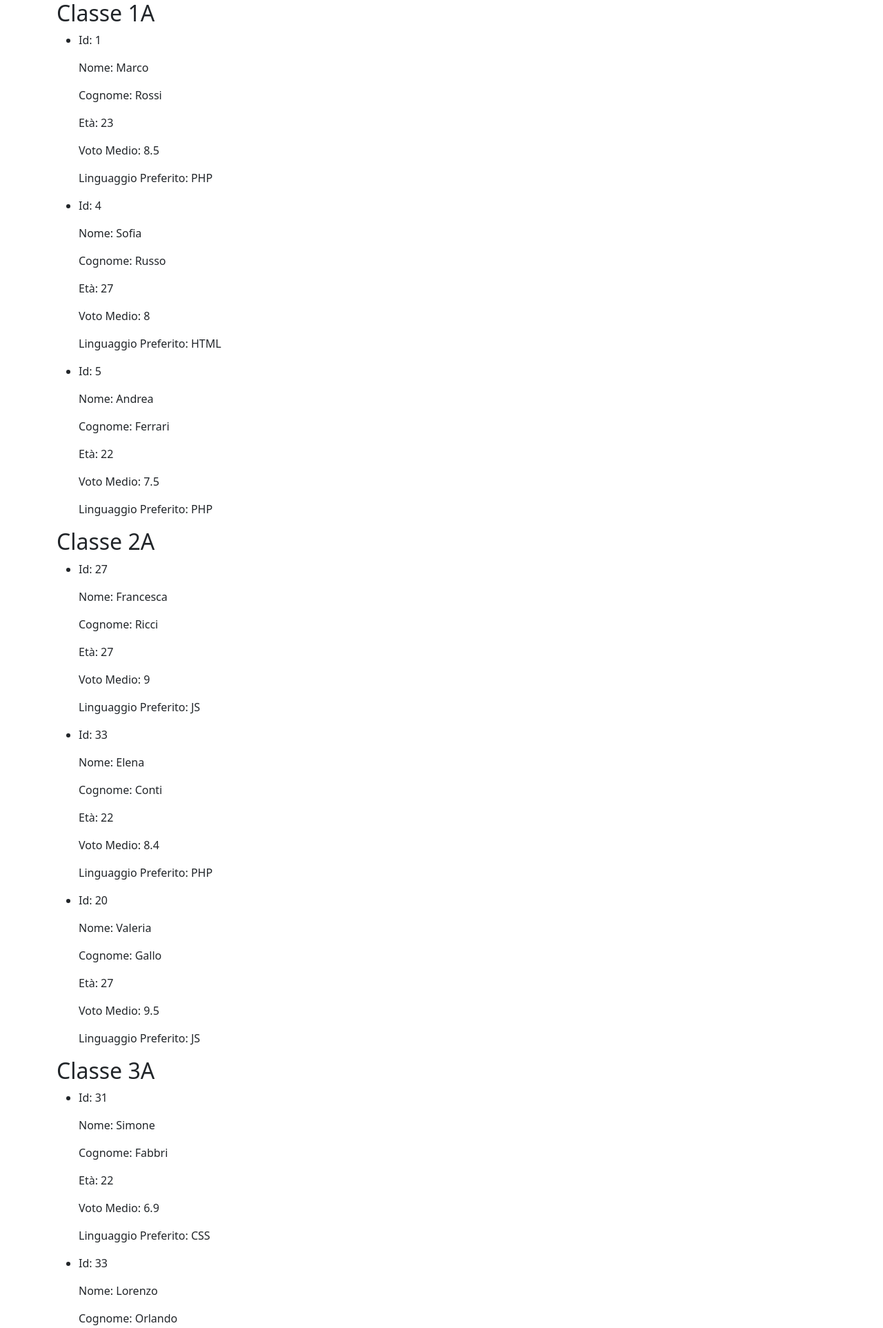
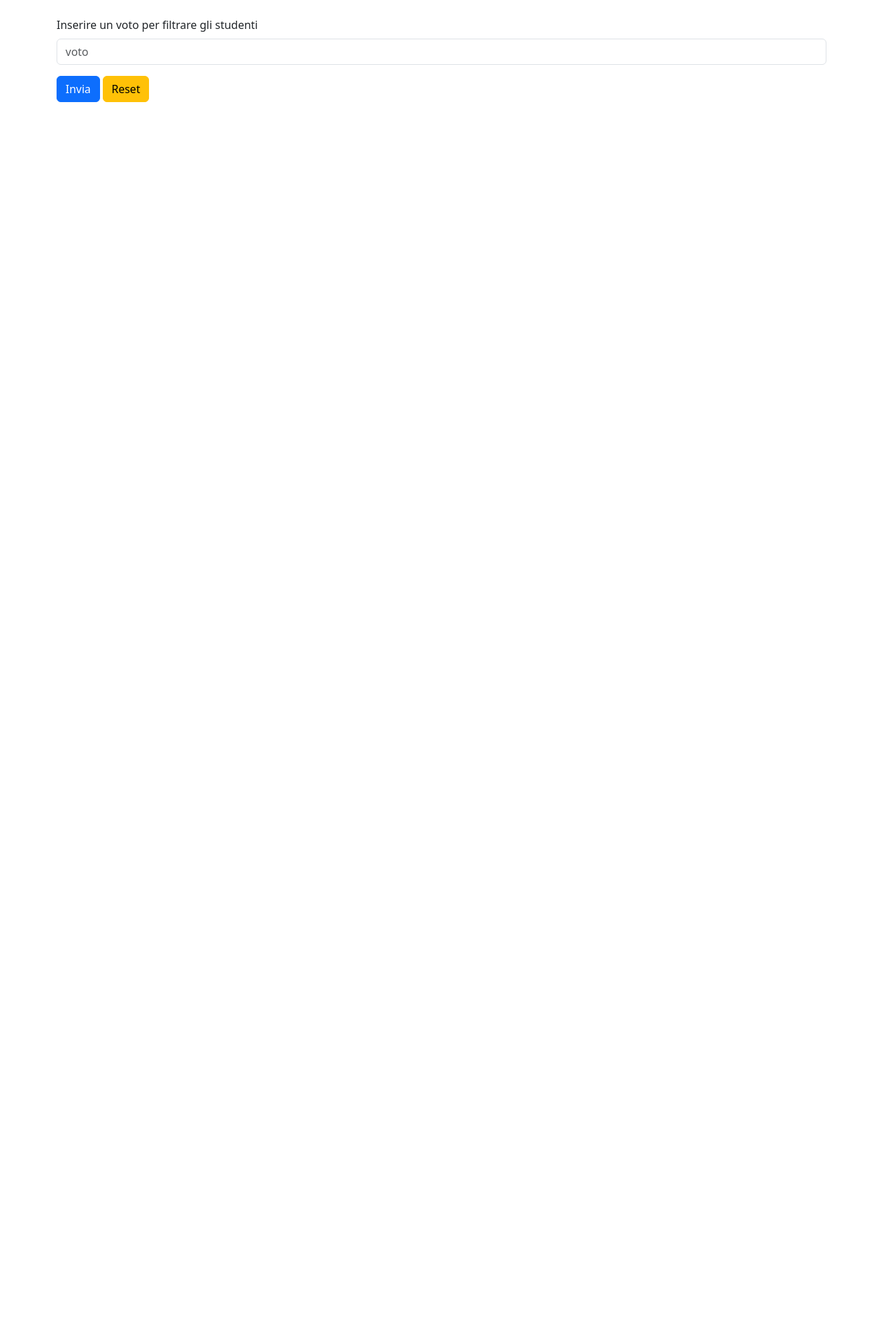
Before and after one commit to GinaTovarAlmario/php-snacks-b1, a PHP site: page /snack4.php in a window 1280 px wide. Shown: the top 1925 px of the page at 69% size. After the commit the page ends 148 px from the top, so only its background shows below. Run offline with PHP 8.4, Linux system fonts and the light colour scheme; data that the repository does not hold is empty.

Commit message:
added the form to the page with an input and two buttons

```diff
--- a/snack4/snack4.php
+++ b/snack4/snack4.php
@@ -8,7 +8,9 @@ Filtrare il nostro array e mostrare, sempre suddivisi per classe, esclusivamente
 con voto medio sufficiente.
 Snack 4C:
 Commentiamo il filtro del punto 4B (lasciatelo nel codice, in modo che possiamo comunque vederlo) e aggiungiamo
-un minimo di stile a piacere. Inseriamo quindi un form in cui l'utente possa inserire un input con il voto medio massimo, e filtriamo in base ad esso solo gli studenti che abbiano una media esclusivamente inferiore al voto inserito.
+un minimo di stile a piacere. Inseriamo quindi un form in cui l'utente possa inserire un input con il voto medio
+massimo, e filtriamo in base ad esso solo gli studenti che abbiano una media esclusivamente inferiore al voto
+inserito.
 Snack 4D:
 Aggiungiamo un input che consenta l'inserimento del linguaggio di programmazione preferito, e filtriamo in base
 ad esso solo gli studenti che abbiano quel linguaggio come preferito.
@@ -258,16 +260,25 @@ studenti, o magari sul nome della nostra classe. -->
 // Snack 4B:
 // Filtrare il nostro array e mostrare, sempre suddivisi per classe, esclusivamente gli studenti e le studentesse
 // con voto medio sufficiente.
-    $filteredClassi=[];
-    // vado a filtrare in base al voto sufficiente
-    foreach($classi as $classiList => $singleClass){
-        foreach($singleClass as $singleElement ){
-            if( floatval($singleElement["voto_medio"]) >= 6){
-                // devo comporre la matrioska
-                $filteredClassi[$classiList][] = $singleElement;
-            }
-        }
-    }
+
+    // $filteredClassi=[];
+    // // vado a filtrare in base al voto sufficiente
+
+    // foreach($classi as $classiList => $singleClass){
+    //     foreach($singleClass as $singleElement ){
+    //         if( floatval($singleElement["voto_medio"]) >= 6){
+    //             // devo comporre la matrioska
+    //             $filteredClassi[$classiList][] = $singleElement;
+    //         }
+    //     }
+    // }
+
+ // Snack 4C:
+ // Commentiamo il filtro del punto 4B (lasciatelo nel codice, in modo che possiamo comunque vederlo) eaggiungiamo
+// un minimo di stile a piacere. Inseriamo quindi un form in cui l'utente possa inserire un input con il voto medio
+// massimo, e filtriamo in base ad esso solo gli studenti che abbiano una media esclusivamente inferiore al voto
+// inserito.
+
 ?>
 <!DOCTYPE html>
 <html lang="en">
@@ -284,6 +295,14 @@ studenti, o magari sul nome della nostra classe. -->
     <main class="container">
         <div class="row">
             <div class="col-12">
+                <form action="snack4.php">
+                    <div class="mb-3 mt-4">
+                        <label for="voto" class="form-label">Inserire un voto per filtrare gli studenti</label>
+                        <input class="form-control" type="text" id="vote" name="vote" placeholder="voto">
+                    </div>
+                    <button type="submit" class="btn btn-primary">Invia</button>
+                    <button class="btn btn-warning">Reset</button>
+                </form>
                 <?php foreach( $filteredClassi as $classiList => $singleClass){ ?>
                     <section>
                         <h2><?= $classiList?> </h2>
```
